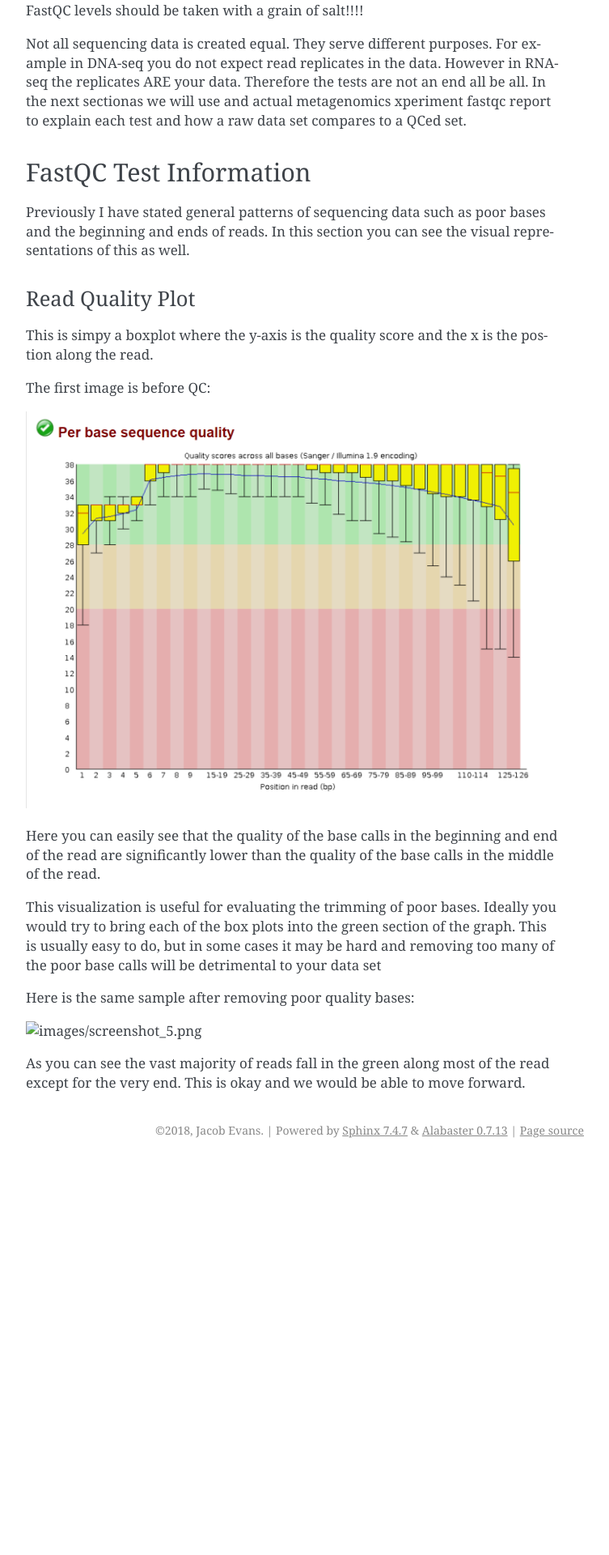
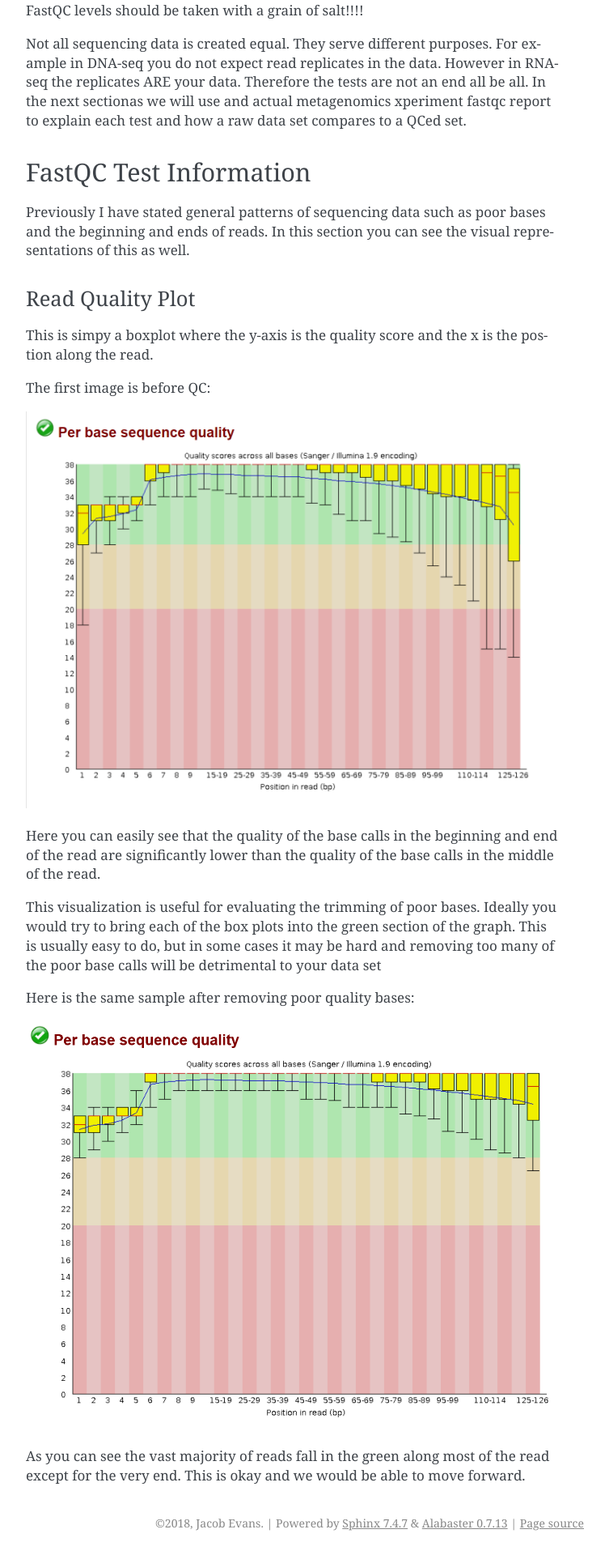
Before and after one commit to DenefLab/Computational-boot-camp, a Sphinx documentation site: the page built from docs/source/QualityControl.rst, in a window 1280 px wide. Shown: the part 1776-3696 px from the top of the page at 81% size, without its empty margins (388-1141 px from the left). Built offline with Sphinx 7.4.7, drawn with Linux system fonts in a browser that asks for light colours; formulas are drawn with MathJax 3; before the commit the page ends 3211 px from its top, so only the background shows below that.

Commit message:
fixed screen shot image name capitalization

```diff
--- a/docs/source/QualityControl.rst
+++ b/docs/source/QualityControl.rst
@@ -62,6 +62,6 @@ This visualization is useful for evaluating the trimming of poor bases. Ideally
 
 Here is the same sample after removing poor quality bases:
 
-.. image:: ./images/screenshot_5.png
+.. image:: ./images/Screenshot_5.png
 
 As you can see the vast majority of reads fall in the green along most of the read except for the very end. This is okay and we would be able to move forward.
```
Also changed, not shown: 7 other files.
